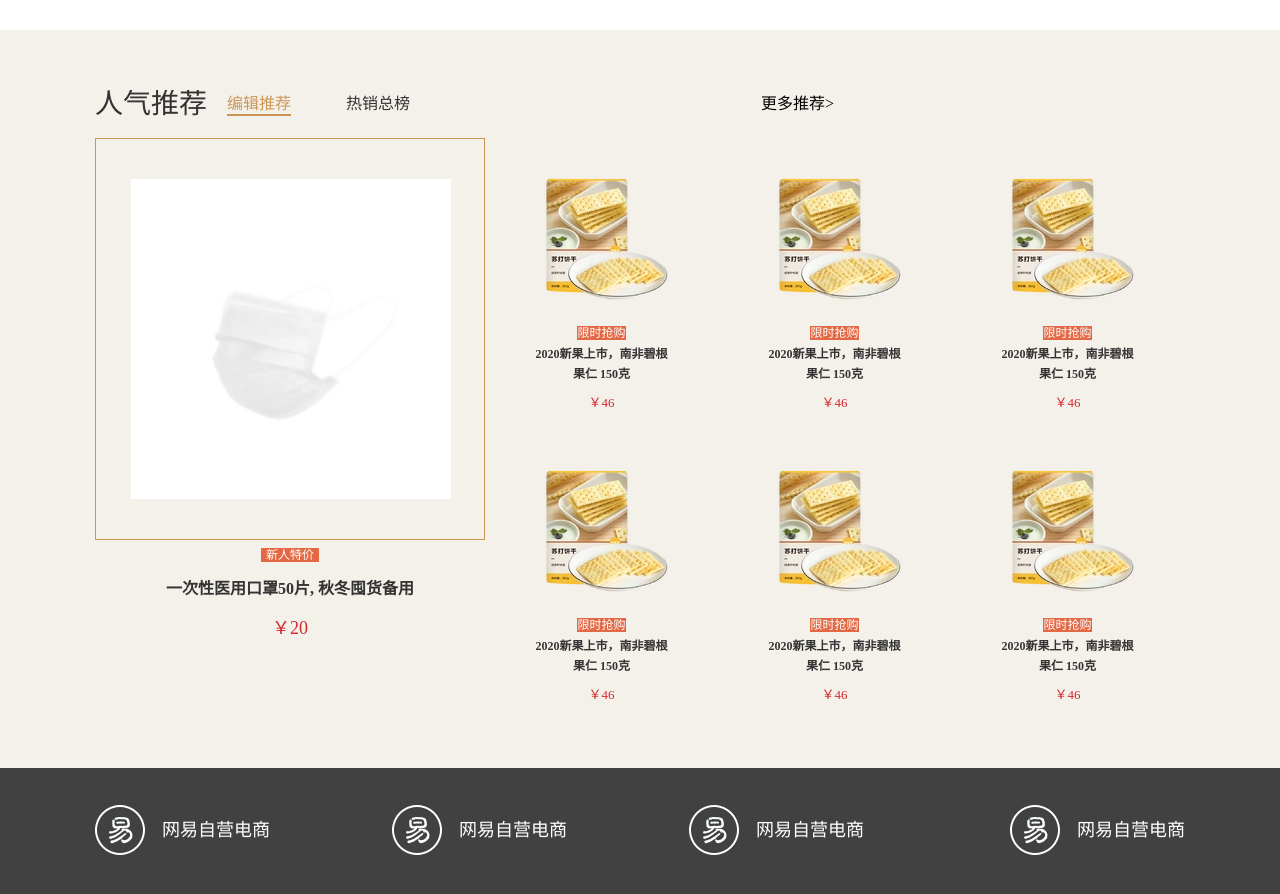
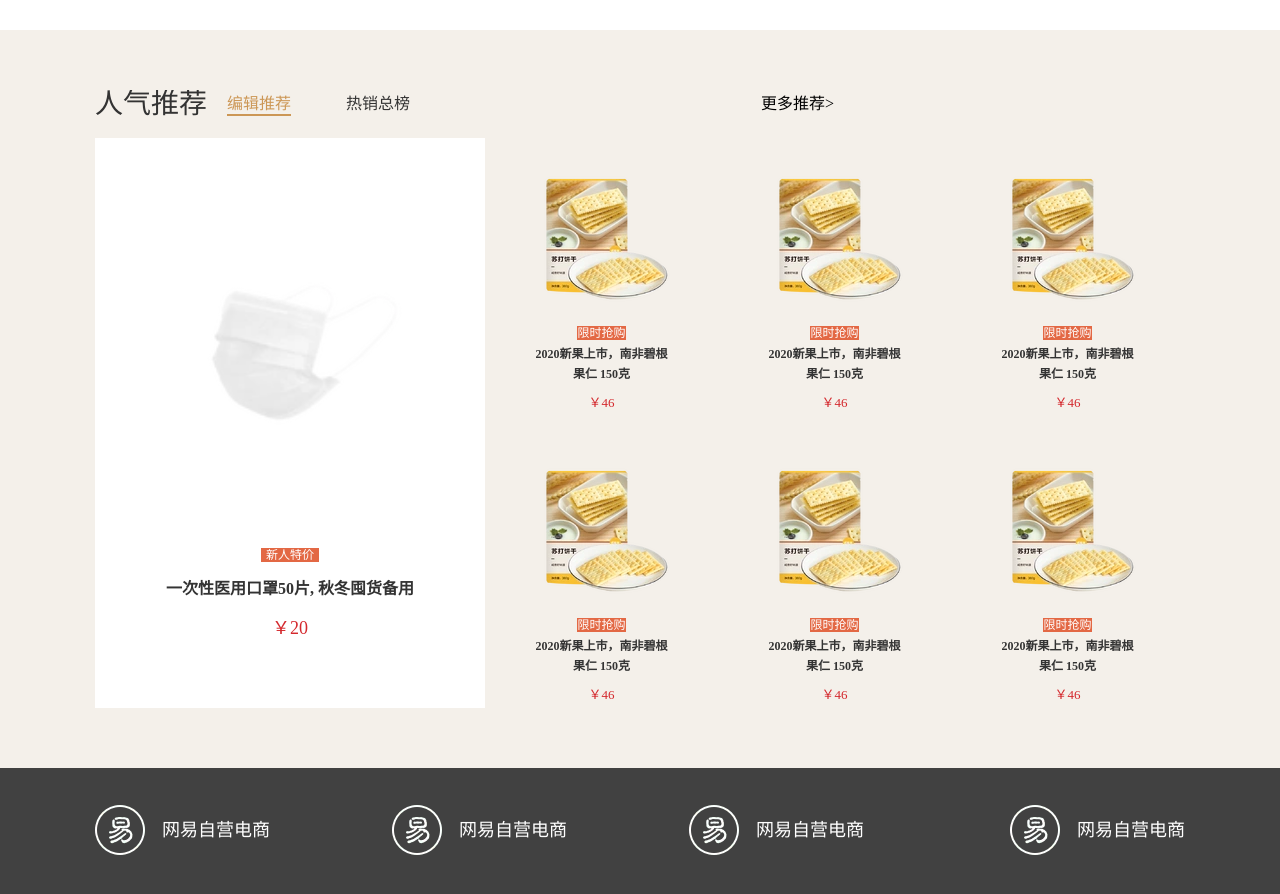
Before and after one commit to lyyzpl/fangwangyi, a website: page pages/index.html in a window 1280 px wide. Shown: the part 1000-1894 px from the top of the page. Drawn offline with nearby package versions, Linux system fonts and the light colour scheme; files that its build step writes are made by us from their sources; files whose address does not match are found by name.

Commit message:
呵呵呵

```diff
--- a/sass/index.scss
+++ b/sass/index.scss
@@ -311,7 +311,7 @@ $color: #333;
                         li{
                             width: 265px;
                             float: left;
-                            // background-color: #ccc;
+                            background-color: #fff;
                             margin-left: 7px;
                             .li-one{
                                 a{
@@ -326,7 +326,6 @@ $color: #333;
                                 font-size: 13px;
                                 text-align: $center;
                                 width: 265px;
-                                background-color: #fff;
                                 h4{
 
                                     width: 166px;
@@ -443,11 +442,11 @@ $color: #333;
             .renqi-left{
                 width: 390px;
                 height: 570px;
-                // background-color: green;
+                background-color: #fff;
                 float: left;
                 .left-i{
                     div{
-                        border: 1px solid $bgc;
+                        border: 1px solid #fff;
                         img{
                             width: 320px;
                             height: 320px;
```
